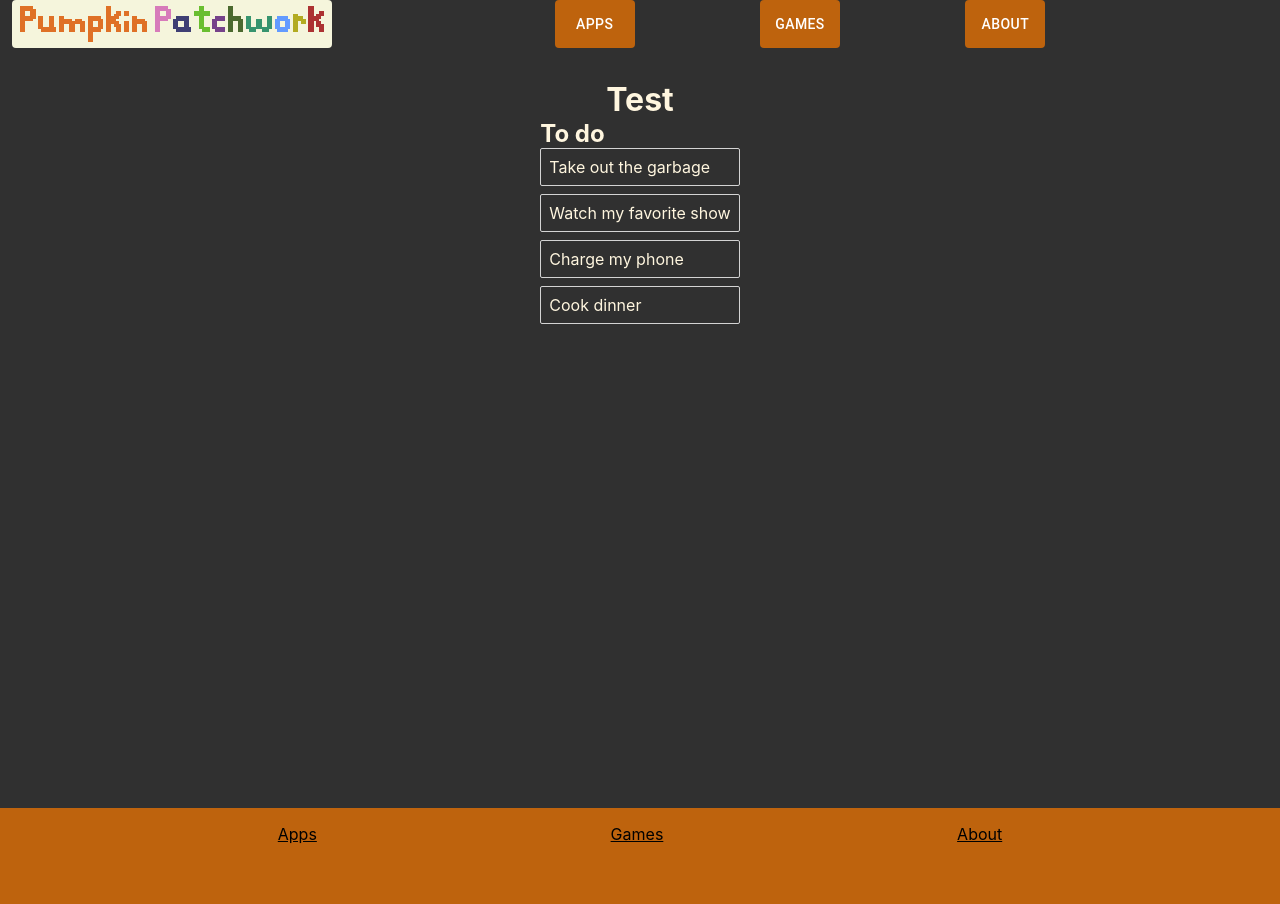
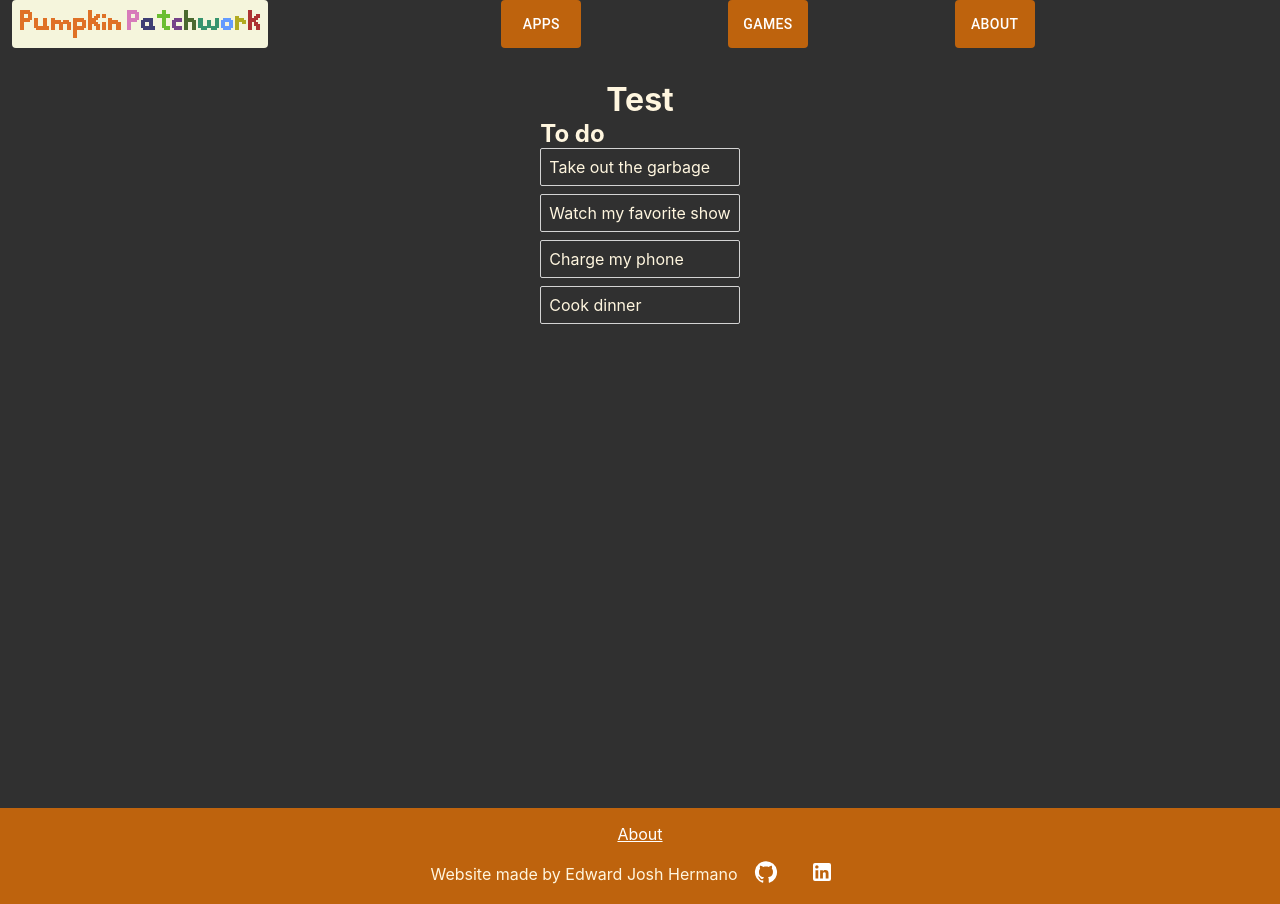
Before and after one commit to EwJosh/ewjosh.github.io, a React (Create React App) app: page /#/test in a window 1280 px wide. Built offline with nearby package versions, Linux system fonts and the light colour scheme.

Commit message:
Added GitHub and LinkedIn to footer. Minor styling update to navbar.

```diff
--- a/src/components/footer.css
+++ b/src/components/footer.css
@@ -2,6 +2,11 @@
   height: 4rem;
   padding: 1rem;
   background-color: rgb(190, 99, 13);
+  justify-content: space-between;
+}
+
+#footer > div {
+  align-items: center;
 }
 
 #footer-links {
@@ -15,7 +20,7 @@
 }
 
 .footer-link {
-    color: black;
+  color: white;
   /* text-decoration: none; */
   /* font-weight: 500; */
   padding: 0 1em;
--- a/src/components/footer.js
+++ b/src/components/footer.js
@@ -1,14 +1,23 @@
 import React from 'react';
-import "./footer.css"
+import './footer.css'
+
+import { GitHub, LinkedIn } from '@mui/icons-material';
 
 function Footer() {
     return (
-        <div id="footer">
-            <nav id="footer-links">
-                <a className="footer-link" href="/apps">Apps</a>
-                <a className="footer-link" href="/games">Games</a>
-                <a className="footer-link" href="/about">About</a>
+        <div id='footer' className='grid-column'>
+            <nav id='footer-links'>
+                <a className='footer-link' href='/about'>About</a>
             </nav>
+            <div className='grid-row'>
+                <span>Website made by Edward Josh Hermano</span>
+                <a className='footer-link' href='https://github.com/EwJosh/ewjosh.github.io'>
+                    <GitHub />
+                </a>
+                <a className='footer-link' href='https://www.linkedin.com/in/edward-josh-hermano/'>
+                    <LinkedIn />
+                </a>
+            </div>
         </div>
     );
 }
--- a/src/components/navbar.css
+++ b/src/components/navbar.css
@@ -14,7 +14,10 @@
 }
 
 #navbar-title {
-  min-width: 25vw;
+  /* margin-top: 1rem; */
+  min-width: 20vw;
+  width: 25vw;
+  min-height: 3rem;
   background-color: beige;
 }
 
```
Lines whose indentation alone changed are shown as unchanged.
